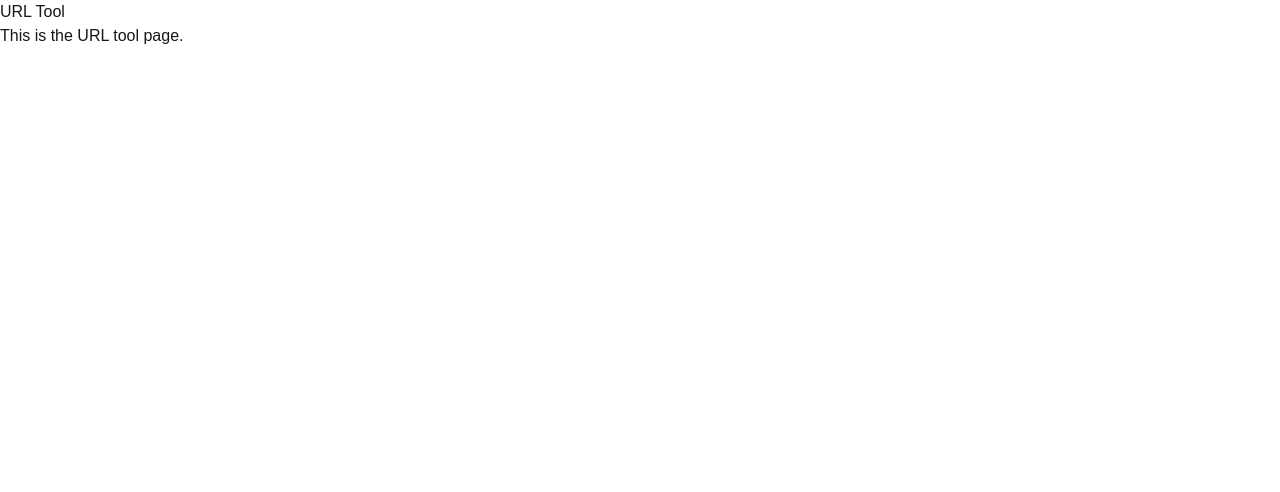
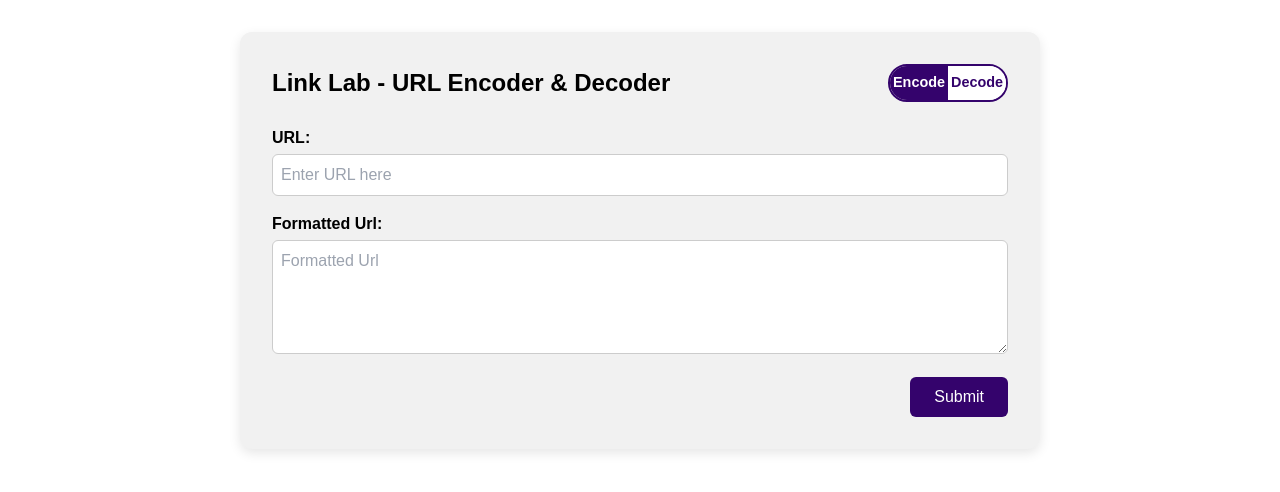
Before and after one commit to nabeeljohn/njohnweb, a Next.js app: page /tools/url in a window 1280 px wide. Shown: the top 492 px of the page. Built offline with nearby package versions, Linux system fonts and the light colour scheme.

Commit message:
new url tool

```diff
--- /dev/null
+++ b/app/tools/url/UrlForm.module.css
@@ -0,0 +1,110 @@
+/* Center the form on the page and give some spacing */
+.form {
+    background-color: #f1f1f1;
+    padding: 2rem;               /* more padding inside the form */
+    width: 50rem;
+    max-width: 90%;              /* make responsive on smaller screens */
+    margin: 2rem auto;           /* top/bottom margin + horizontal centering */
+    color: black;
+    border-radius: 12px;         /* rounded corners */
+    box-shadow: 0 4px 12px rgba(0, 0, 0, 0.1); /* optional subtle shadow */
+}
+
+/* Labels */
+.form label {
+    display: block;
+    font-weight: bold;
+    color: black;
+    margin-bottom: 0.25rem;
+}
+
+/* Text input fields */
+.form input {
+    width: 100%;
+    padding: 0.5rem;
+    margin-bottom: 1rem;
+    border: 1px solid #ccc;
+    border-radius: 6px;
+    box-sizing: border-box;
+    font-size: 1rem;
+}
+
+/* Textarea */
+.textInput {
+    width: 100%;
+    padding: 0.5rem;
+    font-size: 1rem;
+    border: 1px solid #ccc;
+    border-radius: 6px;
+    box-sizing: border-box;
+    margin-bottom: 1rem;
+}
+
+/* Button container */
+.actions {
+    display: flex;
+    justify-content: flex-end;
+    gap: 0.5rem;
+}
+
+/* Buttons */
+.actions button {
+    cursor: pointer;
+    font: inherit;
+    border: none;
+    background-color: #34036c;
+    color: white;
+    padding: 0.5rem 1.5rem;
+    border-radius: 6px;
+    transition: background-color 0.2s ease;
+}
+
+.actions button:hover {
+    background-color: #5b3ad4; /* hover effect */
+}
+
+/* Row for title + toggle */
+.headerRow {
+  display: flex;
+  justify-content: space-between; /* title left, toggle right */
+  align-items: center;
+  margin-bottom: 1.5rem;
+}
+
+/* Bigger title */
+.title {
+  font-size: 1.5rem;   /* increase size */
+  font-weight: bold;
+  margin: 0;         /* remove default h1 margin */
+}
+
+/* Keep existing toggle styles */
+.toggleContainer {
+  display: flex;
+  justify-content: flex-end;
+  cursor: pointer;
+}
+
+.toggleButton {
+  display: flex;
+  border: 2px solid #34036c;
+  border-radius: 20px;
+  overflow: hidden;
+  width: 120px;
+  font-size: 0.9rem;
+  font-weight: bold;
+}
+
+.toggleButton span {
+  flex: 1;
+  text-align: center;
+  padding: 0.4rem 0;
+  background-color: white;
+  color: #34036c;
+  transition: all 0.2s ease;
+}
+
+.toggleButton .activeOption {
+  background-color: #34036c;
+  color: white;
+}
--- /dev/null
+++ b/app/tools/url/UrlForm.tsx
@@ -0,0 +1,47 @@
+'use client';
+
+import { useState } from 'react';
+import classes from './UrlForm.module.css';
+
+export default function UrlForm() {
+  const [isEncode, setIsEncode] = useState(true); // true = Encode, false = Decode
+
+  const toggleHandler = () => {
+    setIsEncode(prev => !prev);
+  };
+
+  return (
+<form className={classes.form}>
+  {/* Title + toggle in one row */}
+  <div className={classes.headerRow}>
+    <h1 className={classes.title}>Link Lab - URL Encoder & Decoder</h1>
+
+    <div className={classes.toggleContainer} onClick={toggleHandler}>
+      <div className={classes.toggleButton}>
+        <span className={isEncode ? classes.activeOption : ''}>Encode</span>
+        <span className={!isEncode ? classes.activeOption : ''}>Decode</span>
+      </div>
+    </div>
+  </div>
+
+  <div>
+    <label htmlFor="url-input">URL:</label>
+    <input type="text" placeholder="Enter URL here" />
+  </div>
+
+  <div>
+    <label htmlFor="formattedUrl">Formatted Url:</label>
+    <textarea
+      placeholder="Formatted Url"
+      rows={4}
+      className={classes.textInput}
+    />
+  </div>
+
+  <div className={classes.actions}>
+    <button type="submit">Submit</button>
+  </div>
+</form>
+
+  );
+}
--- a/app/tools/url/page.tsx
+++ b/app/tools/url/page.tsx
@@ -1,8 +1,7 @@
+import UrlForm from "./UrlForm";
+
 export default function URLTool() {
     return (
-        <div>
-            <h1>URL Tool</h1>
-            <p>This is the URL tool page.</p>
-        </div>
+        <UrlForm />
     );
 }
```
